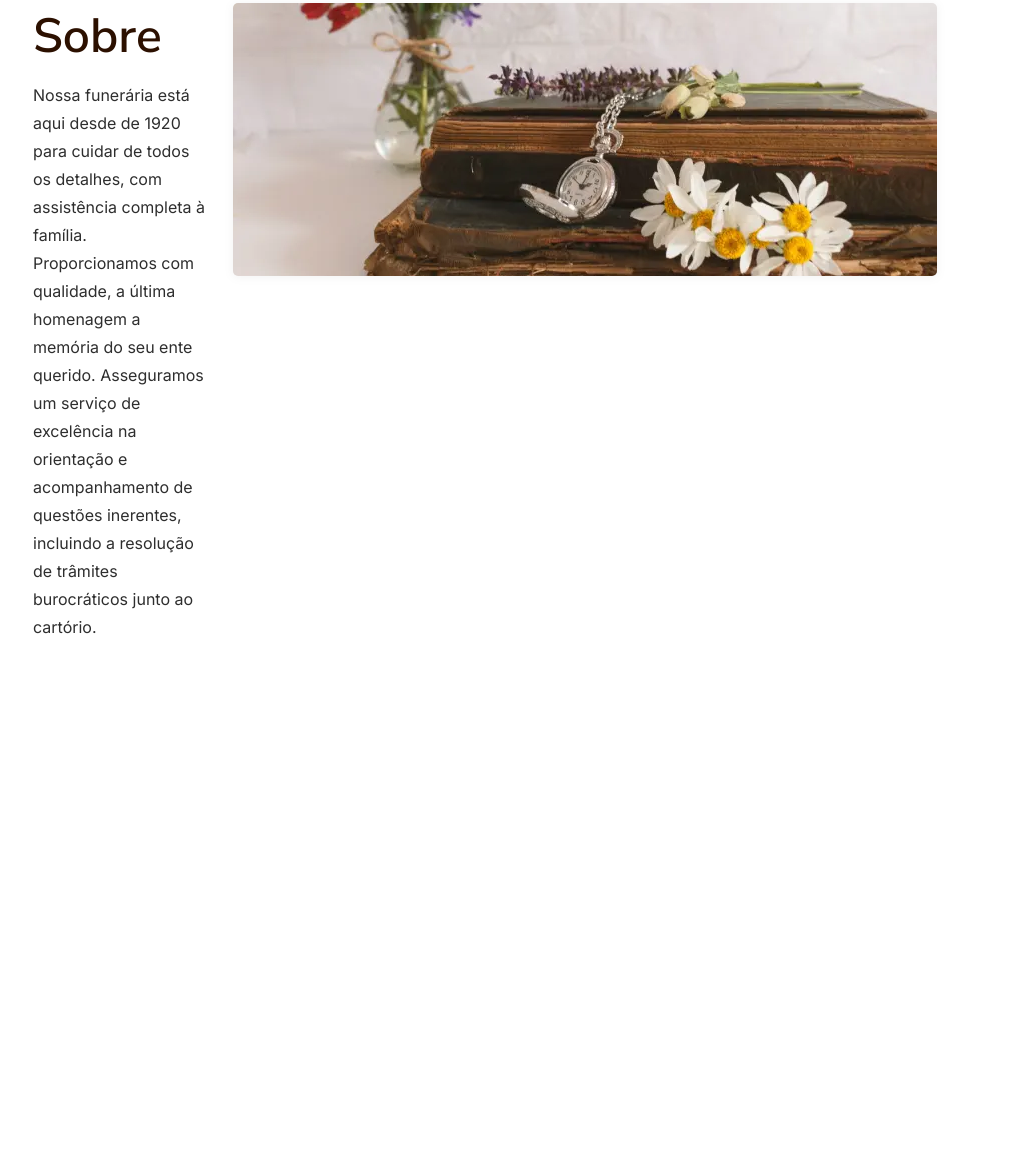
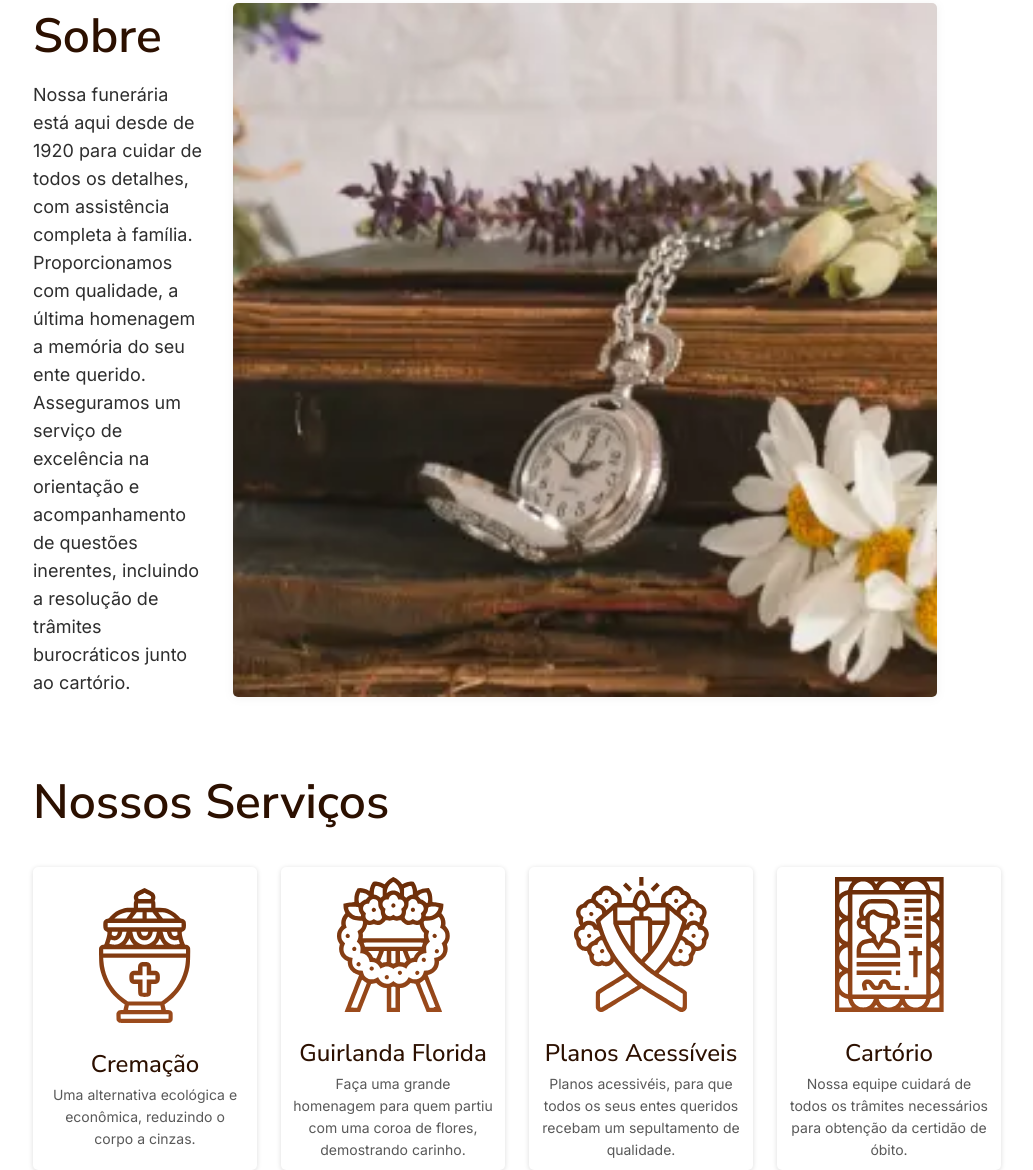
Before and after one commit to jhulyambrozini/funebre, a website: page index.html in a window 1280 px wide. Shown: the part 809-1979 px from the top of the page, without its empty margins (155-1188 px from the left). Before the commit the page ends 1450 px from the top, so only its background shows below. Drawn offline with nearby package versions, Linux system fonts and the light colour scheme; files that its build step writes are made by us from their sources.

Commit message:
feat: criando secao de servicos

```diff
--- a/index.html
+++ b/index.html
@@ -46,12 +46,40 @@
                 <button>CONTRATE</button>
             </div>
         </header>
-        <section class="container about" id="about">
+        <section class="container about section" id="about">
             <div>
-                <h2>Sobre</h2>
-                <p>Nossa funerária está aqui desde de 1920 para cuidar de todos os detalhes, com assistência completa à família. Proporcionamos com qualidade, a última homenagem a memória do seu ente querido. Asseguramos um serviço de excelência na orientação e acompanhamento de questões inerentes, incluindo a resolução de trâmites burocráticos junto ao cartório.</p>
+                <h2 class="section__title">Sobre</h2>
+                <p class="about__desc">Nossa funerária está aqui desde de 1920 para cuidar de todos os detalhes, com assistência completa à família. Proporcionamos com qualidade, a última homenagem a memória do seu ente querido. Asseguramos um serviço de excelência na orientação e acompanhamento de questões inerentes, incluindo a resolução de trâmites burocráticos junto ao cartório.</p>
             </div>
-            <img src="./src/assets/images/image-01.webp" alt="">
+            <img class="about__image" src="./src/assets/images/image-01.webp" alt="">
+        </section>
+        <section class="container services section" id="services">
+            <h2 class="section__title">Nossos Serviços</h2>
+            <div class="cards">
+                <div class="services__card">
+                    <img src="./src/assets/icons/urn-icon.svg" alt="">
+                    <h3 class="services__card-title">Cremação</h3>
+                    <p class="services__card-desc">Uma alternativa ecológica e econômica, reduzindo o corpo a cinzas.</p>
+                </div>
+
+                <div class="services__card">
+                    <img src="./src/assets/icons/guirland-icon.svg" alt="">
+                    <h3 class="services__card-title">Guirlanda Florida</h3>
+                    <p class="services__card-desc">Faça uma grande homenagem para quem partiu com uma coroa de flores, demostrando carinho.</p>
+                </div>
+
+                <div class="services__card">
+                    <img src="./src/assets/icons/plans-icon.svg" alt="">
+                    <h3 class="services__card-title">Planos Acessíveis</h3>
+                    <p class="services__card-desc">Planos acessivéis, para que todos os seus entes queridos recebam um sepultamento de qualidade.</p>
+                </div>
+
+                <div class="services__card">
+                    <img src="./src/assets/icons/document-icon.svg" alt="">
+                    <h3 class="services__card-title">Cartório</h3>
+                    <p class="services__card-desc">Nossa equipe cuidará de todos os trâmites necessários para obtenção da certidão de óbito.</p>
+                </div>
+            </div>
         </section>
     </div>
 </body>
--- a/src/styles/_about.scss
+++ b/src/styles/_about.scss
@@ -2,24 +2,17 @@
     gap: 25px;
     margin-top: 7.2rem;
 
-    img {
+    &__image {
         width: 704px;
-        height: 273px;
         object-fit: cover;
         filter: drop-shadow(0px 1px 5px rgba(0, 0, 0, 0.05));
         border-radius: 5px;
     }
 
-    h2 {
-        color: $color-secondary-01;
-        font-family: $font-primary;
-        font-size: 4.8rem;
-    }
-
-    p {
+    &__desc {
         color: $color-grey-02;
         font-family: $font-secondary;
-        font-size: 1.6rem;
+        font-size: 1.8rem;
         line-height: 28px; /* 155.556% */
         max-width: 495px;
         margin-top: 1.2rem;
--- /dev/null
+++ b/src/styles/_services.scss
@@ -0,0 +1,44 @@
+.services {
+    margin-top: 7.2rem;
+    flex-direction: column;
+
+    .cards {
+        display: flex;
+        gap: 24px;
+        margin-top: 3.2rem;
+    }
+
+    &__card {
+        display: flex;
+        flex-direction: column;
+        align-items: center;
+        justify-content: center;
+        width: 288px;
+        height: 303px;
+        border-radius: 5px;
+        background: $color-grey-10;
+        box-shadow: 0px 1px 5px 0px rgba(18, 18, 18, 0.15);
+        padding: 2rem 1.2rem;
+
+        &-title {
+            color: $color-secondary-01;
+            text-align: center;
+            font-family: $font-primary;
+            font-size: 2.4rem;
+            font-weight: 500;
+            margin-top: 2.5rem;
+            margin-bottom: .4rem;
+        }
+
+        &-desc {
+            color: $color-grey-04;
+            text-align: center;
+            font-family: $font-secondary;
+            font-size: 1.4rem;
+            line-height: 22px; /* 157.143% */
+            // max-width: 264px;
+            min-width: 200px;
+        }
+
+    }
+}
--- a/src/styles/main.scss
+++ b/src/styles/main.scss
@@ -27,5 +27,12 @@ body {
     justify-content: space-between;
 }
 
+.section__title {
+    color: $color-secondary-01;
+    font-family: $font-primary;
+    font-size: 4.8rem;
+}
+
 @import 'header';
 @import 'about';
+@import 'services';
```
